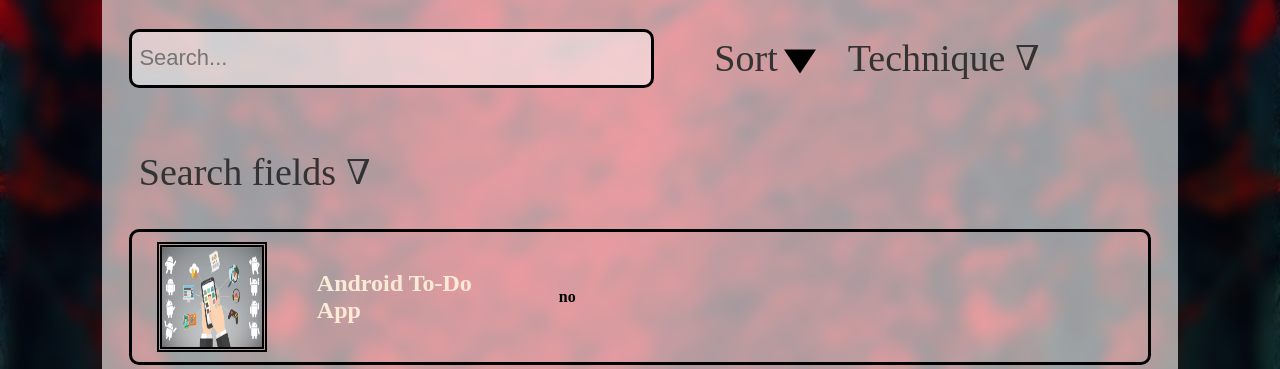
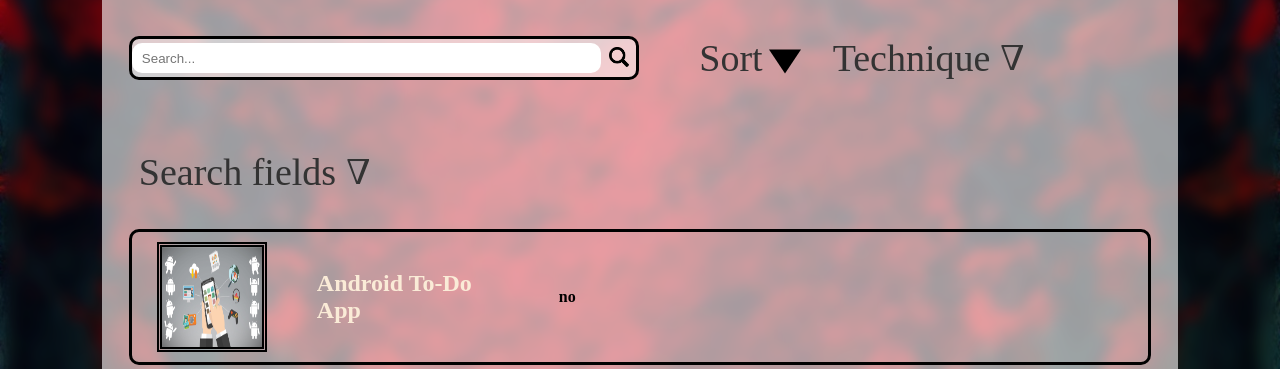
Before and after one commit to DarkDino77/TDP003, a Flask app: page /projects in a window 1280 px wide. Shown: the part 82-451 px from the top of the page. Run offline with Flask 3, Linux system fonts and the light colour scheme.

Commit message:
Added a search button to the search bar

```diff
--- a/Presentationlager/static/stylesheet_projects.css
+++ b/Presentationlager/static/stylesheet_projects.css
@@ -160,15 +160,37 @@
   gap: 10px;
 }
 
-#search {
+#search-container {
+  display: flex;
+  align-items: center;
+  position: relative;
   width: calc(40vW - 2mm);
   height: 1cm;
   border-radius: 10px;
   border: solid;
   font-size: 22px;
-  padding: 2mm;
   background-color: rgba(255, 255, 255, 0.5);
 }
+
+#search {
+  flex: 1;
+  border: none;
+  padding: 2mm 10px 2mm 10px;
+  border-radius: 10px;
+}
+
+#search-button {
+  border: none;
+  background: none;
+  cursor: pointer;
+  padding: 2mm;
+}
+
+#search-button img {
+  width: 20px; /* Adjust the size of the icon as needed */
+  height: 20px; /* Adjust the size of the icon as needed */
+}
+
 
 #search-terms{
     display: flex;
--- a/Presentationlager/templates/projects.html
+++ b/Presentationlager/templates/projects.html
@@ -16,7 +16,14 @@ Projects
     <section>
         <form action="{{ url_for('redirect_search')}}" method="POST">
             <section id="search-terms">
-                <input name="search", id="search" placeholder="Search...">
+
+                <div id="search-container">
+                    <input name="search" id="search" placeholder="Search...">
+                    <button type="submit" id="search-button">
+                      <img src="{{ url_for('static', filename='images/search_icon.png') }}" alt="Search Icon">
+                    </button>
+                </div>
+
                 <div id="sort_by"> <!-- CURSED AND DISGUSTING! -->
                     <div class="dropdown_container_sort_by">
                         <input type="checkbox" class="dropdown_checkbox_sort_by" id="dropdown_sort_by">
@@ -64,7 +71,7 @@ Projects
                             <label><input type="checkbox" value="long_description" name="search_fields" {% if search_fields_search %} {{"checked"  if "long_description" in search_fields_search}} {% endif %}> Long Description</label>
                             <label><input type="checkbox" value="academic_credits" name="search_fields" {% if search_fields_search %} {{"checked"  if "academic_credits" in search_fields_search}} {% endif %}> Academic Credits</label>
                             <label><input type="checkbox" value="group_size" name="search_fields" {% if search_fields_search %} {{"checked"  if "group_size" in search_fields_search}} {% endif %}> Group Size</label>
-                            <label><input type="checkbox" value="project_name" name="search_fields" {% if search_fields_search %} {{"checked"  if "project_name" in search_fields_search}} {% endif %}> Project Name</label>
+                            <label><input type="cimageheckbox" value="project_name" name="search_fields" {% if search_fields_search %} {{"checked"  if "project_name" in search_fields_search}} {% endif %}> Project Name</label>
                             <label><input type="checkbox" value="course_name" name="search_fields" {% if search_fields_search %} {{"checked"  if "course_name" in search_fields_search}} {% endif %}> Course Name</label>
                             <label><input type="checkbox" value="course_id" name="search_fields" {% if search_fields_search %} {{"checked"  if "course_id" in search_fields_search}} {% endif %}> Course ID</label>
                         </div>
```
Also changed, not shown: Presentationlager/static/images/search_icon.png (added).
